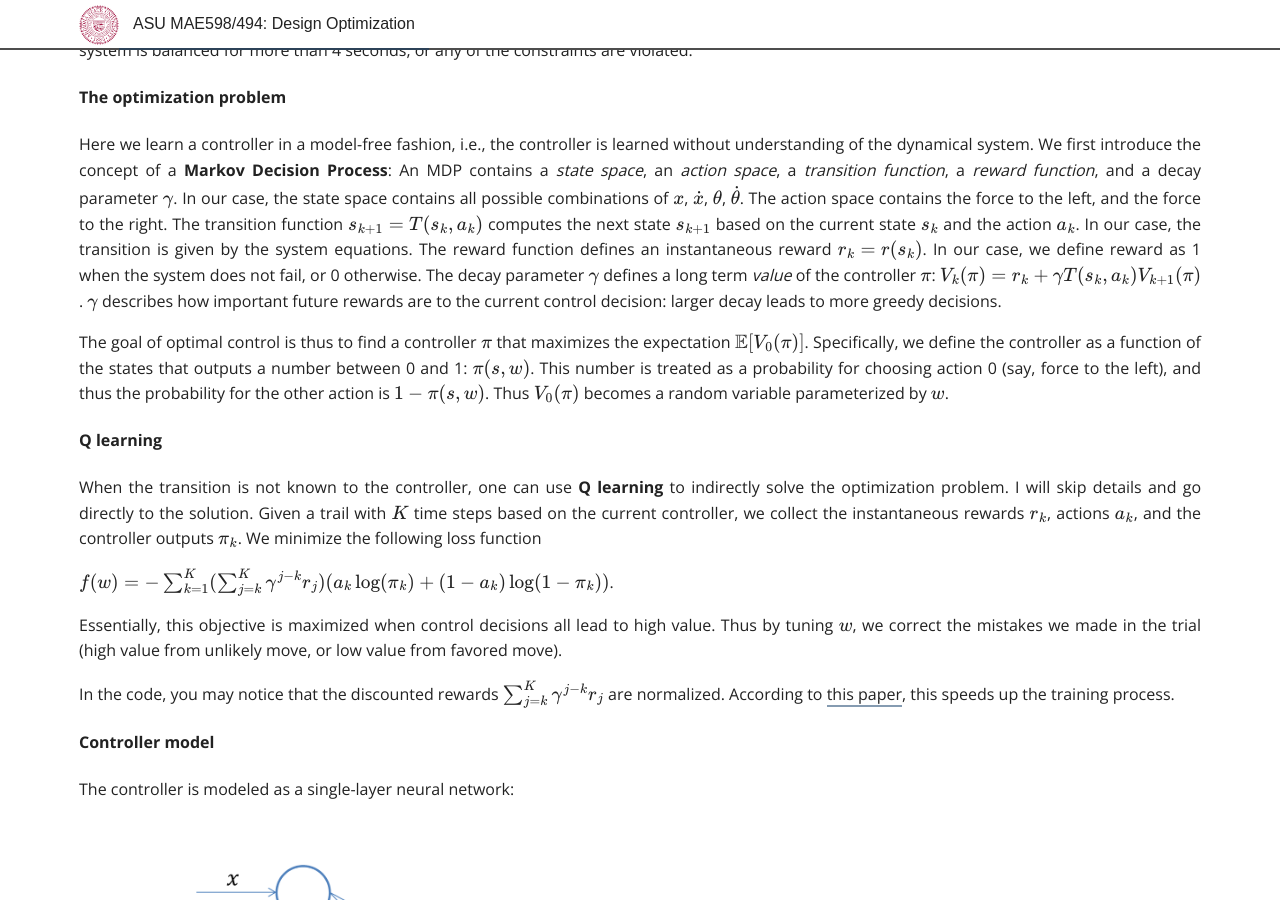
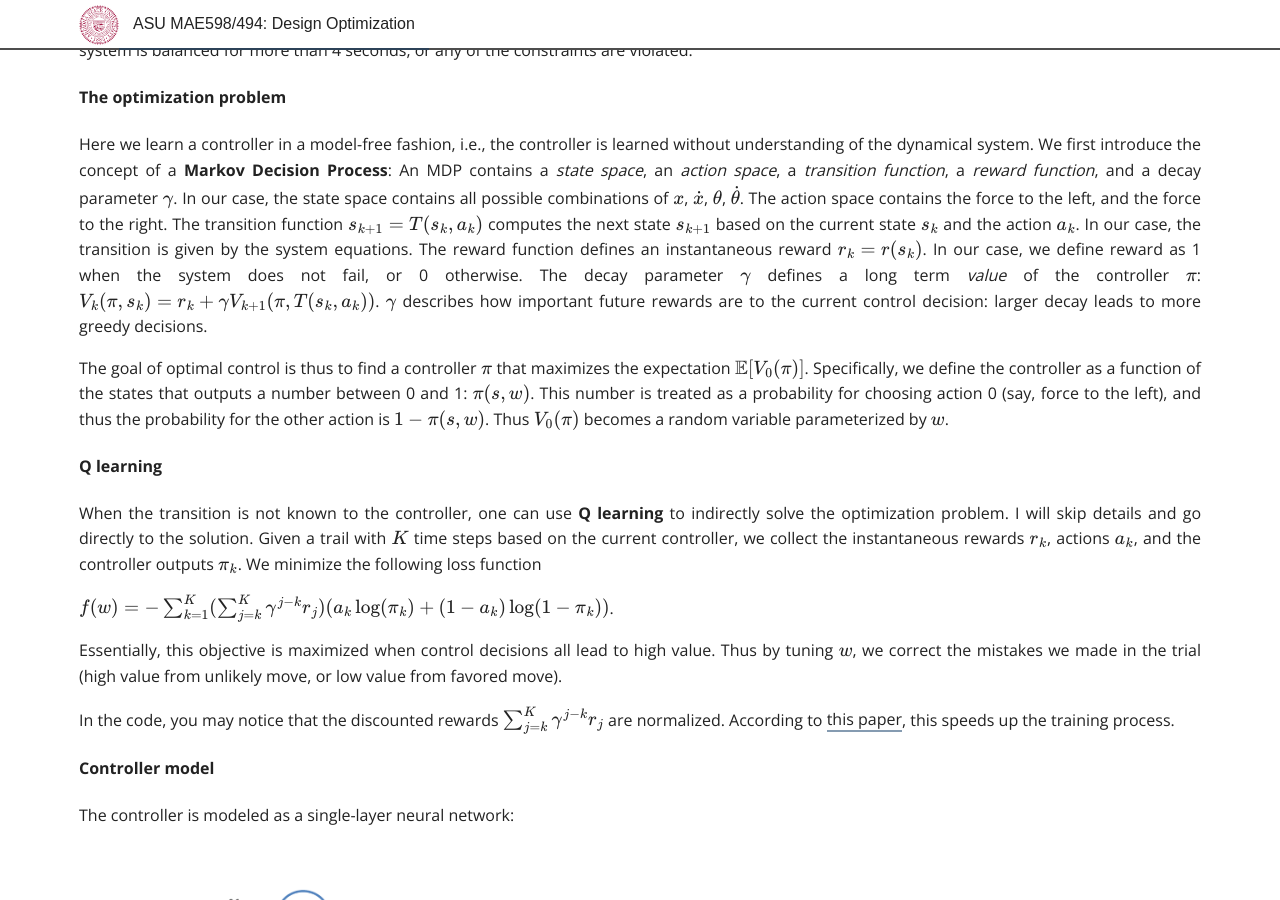
Before and after one commit to DesignInformaticsLab/DesignInformaticsLab.github.io, a Jekyll site: the page built from _posts/teaching/designopt/2017-09-07-application-polebalancing.md, in a window 1280 px wide and 900 px high, scrolled down 1668 px. Built offline with Jekyll 4.4.1, drawn with Linux system fonts in a browser that asks for light colours; some web fonts are replaced; formulas are drawn with MathJax 3.

Commit message:
updated hw

```diff
--- a/_posts/teaching/designopt/2017-09-07-application-polebalancing.md
+++ b/_posts/teaching/designopt/2017-09-07-application-polebalancing.md
@@ -113,8 +113,8 @@ the action $$a_k$$. In our case, the transition is given by the system equations
 The reward function defines an instantaneous reward $$r_k = r(s_k)$$.
 In our case, we define reward as 1 when the system does not fail, or 0
 otherwise. The decay parameter $$\gamma$$ defines a long term
-*value* of the controller $$\pi$$: $$V_k(\pi) = r_k +
-\gamma T(s_k,a_k)V_{k+1}(\pi)$$. $$\gamma$$ describes how important
+*value* of the controller $$\pi$$: $$V_k(\pi,s_k) = r_k +
+\gamma V_{k+1}(\pi,T(s_k,a_k))$$. $$\gamma$$ describes how important
 future rewards are to the current control decision: larger decay
 leads to more greedy decisions.
 
```
